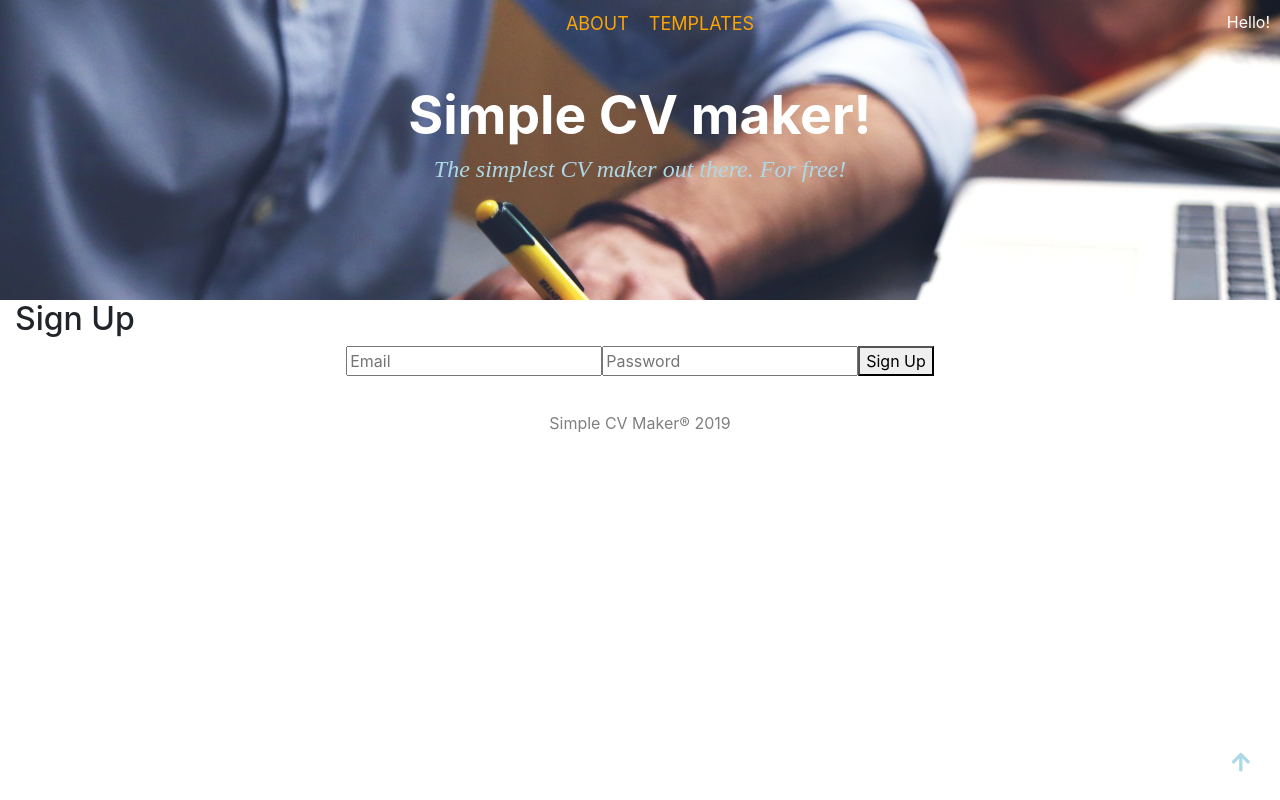
After one commit to Michelle-lele/project0, a Flask app: page /signup.html in a window 1280 px wide. The commit adds this page. Run offline with Flask 2, Linux system fonts and the light colour scheme; some libraries are stand-ins or nearby versions.

Commit message:
Added sign up page

```diff
--- a/application.py
+++ b/application.py
@@ -1,4 +1,4 @@
-from flask import Flask, render_template
+from flask import Flask, render_template, request
 
 
 app = Flask(__name__)
@@ -6,9 +6,15 @@ app = Flask(__name__)
 @app.route("/")
 @app.route("/index.html")
 def index():
-	username = "genadi"
-	username = username.capitalize()
-	return render_template("index.html", username=username)
+	user_name = "genadi"
+	user_name = user_name.capitalize()
+	return render_template("index.html", user_name=user_name)
+
+@app.route("/signup.html", methods=["POST", "GET"])
+def signup():
+	user_email = request.form.get("email")
+	return render_template("signup.html", user_email=user_email)
+
 
 @app.route("/template-leia.html")
 def template_leia():
--- a/templates/index.html
+++ b/templates/index.html
@@ -18,8 +18,8 @@
 		    			<li><a href="#about">About</a></li>
 		    			<li><a href="#templates">Templates</a></li>
 		    		</ul>
-		    		<span id="account">{% if username %}
-					    Hello, {{ username }}
+		    		<span id="account">{% if user_name %}
+					    Hello, {{ user_name }}
 					    {% else %}
 					    Hello!
 					    {% endif %}
--- /dev/null
+++ b/templates/signup.html
@@ -0,0 +1,45 @@
+<!DOCTYPE html>
+<html>
+    <head>
+    	<meta charset="utf-8">
+    	<meta name="viewport" content="width=device-width, initial-scale=1, shrink-to-fit=yes">
+        <title>Simple CV Maker</title>
+        <link rel="stylesheet" href="https://stackpath.bootstrapcdn.com/bootstrap/4.1.3/css/bootstrap.min.css" integrity="sha384-MCw98/SFnGE8fJT3GXwEOngsV7Zt27NXFoaoApmYm81iuXoPkFOJwJ8ERdknLPMO" crossorigin="anonymous">
+        <link rel="stylesheet" href="../static/css/styles.css">
+        <link rel="stylesheet" href="https://use.fontawesome.com/releases/v5.5.0/css/all.css" integrity="sha384-B4dIYHKNBt8Bc12p+WXckhzcICo0wtJAoU8YZTY5qE0Id1GSseTk6S+L3BlXeVIU" crossorigin="anonymous">
+    </head>
+    <body>
+    	<div id="home">
+    	<a href="#home"><i class="fas fa-arrow-up  fa-lg top-button"></i></a>
+    	</div>
+    	<div id="top-content" class="col-12">
+		    	<nav>
+		    		<ul>
+		    			<li><a href="#about">About</a></li>
+		    			<li><a href="#templates">Templates</a></li>
+		    		</ul>
+		    		<span id="account">{% if user_name %}
+					    Hello, {{ user_name }}
+					    {% else %}
+					    Hello!
+					    {% endif %}
+					</span>
+		    	</nav>
+		    <div id="headline">
+		        <h1>Simple CV maker!</h1>
+		        <h3>The simplest CV maker out there. For free!</h3>
+		    </div>
+		</div>
+		<div class="container-fluid">
+			<h2>Sign Up</h2>
+			<form class="row justify-content-center" action = "{{ url_for('signup') }}" method="post">
+				<input type="text" name="email" placeholder="Email">
+				<input type="password" name="password" placeholder="Password">
+				<button>Sign Up</button>
+			</form>
+		</div>
+			<div id="footer">
+				<span>Simple CV Maker&#174; 2019</span>
+			</div>
+    </body>
+</html>
--- a/templates/templates-layout.html
+++ b/templates/templates-layout.html
@@ -4,7 +4,7 @@
     <head>
     	<meta charset="utf-8">
     	<meta name="viewport" content="width=device-width, initial-scale=1, shrink-to-fit=yes">
-        <title>CV Template: Shrek</title>
+        <title>CV Template: {{ name }} </title>
         <link rel="stylesheet" href="https://stackpath.bootstrapcdn.com/bootstrap/4.1.3/css/bootstrap.min.css" integrity="sha384-MCw98/SFnGE8fJT3GXwEOngsV7Zt27NXFoaoApmYm81iuXoPkFOJwJ8ERdknLPMO" crossorigin="anonymous">
         <link rel="stylesheet" href="../static/css/styles.css">
 		<link rel="stylesheet" href="../static/css/templates.css">
```
